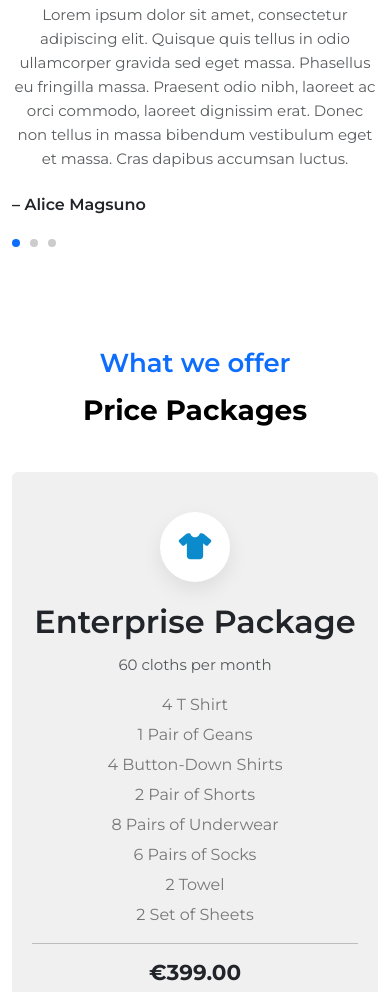
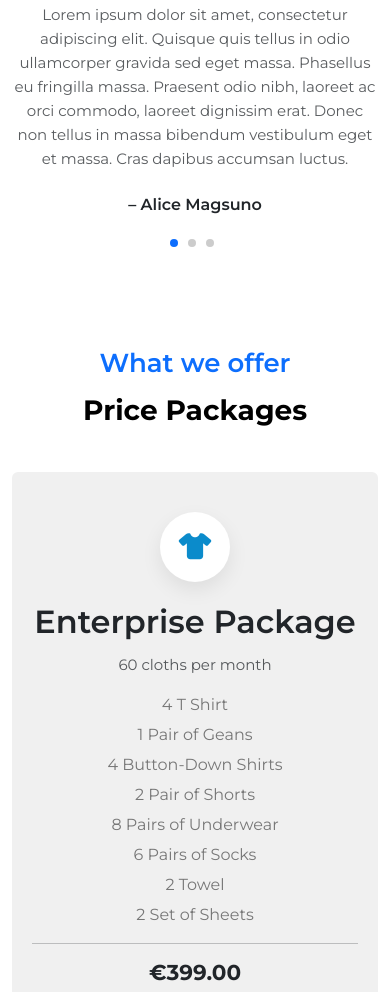
Before and after one commit to Faixaaan/PetalFresh, a plain HTML site: page index.html in a window 390 px wide. Shown: the part 10779-11771 px from the top of the page. Drawn offline with nearby package versions, Linux system fonts and the light colour scheme.

Commit message:
bug fix in navbar

```diff
--- a/Assets/css/style.css
+++ b/Assets/css/style.css
@@ -749,6 +749,7 @@
     margin-top: 20px !important;
     font-weight: 700;
   }
+
 }
 
 .custom-tabs .nav-link {
@@ -915,6 +916,12 @@
   .pricing-carddd {
     margin-bottom: 50px !important;
   }
+  .testimonial-dots{
+  text-align: center;
+}
+.testimonial-name{
+  text-align: center;
+}
 
 }
 
@@ -1492,6 +1499,10 @@
   border-right: 1px solid #eee;
 }
 
+.nav-item a{
+  padding: 10px 20px !important;
+}
+
 .price-tabs .nav-item:last-child .nav-link {
   border-right: none;
 }
@@ -1536,6 +1547,9 @@
   .price-row {
     padding: 12px 20px;
   }
+  .nav-item a{
+  padding: 10px 0px !important;
+}
 }
 
 /* abou us  */
--- a/index.html
+++ b/index.html
@@ -659,7 +659,7 @@
             vestibulum eget et massa. Cras dapibus accumsan luctus.
           </p>
 
-          <h6 class="fw-semibold mt-4">– Alice Magsuno</h6>
+          <h6 class="fw-semibold mt-4 testimonial-name">– Alice Magsuno</h6>
 
           <!-- dots -->
           <div class="testimonial-dots mt-3">
```
